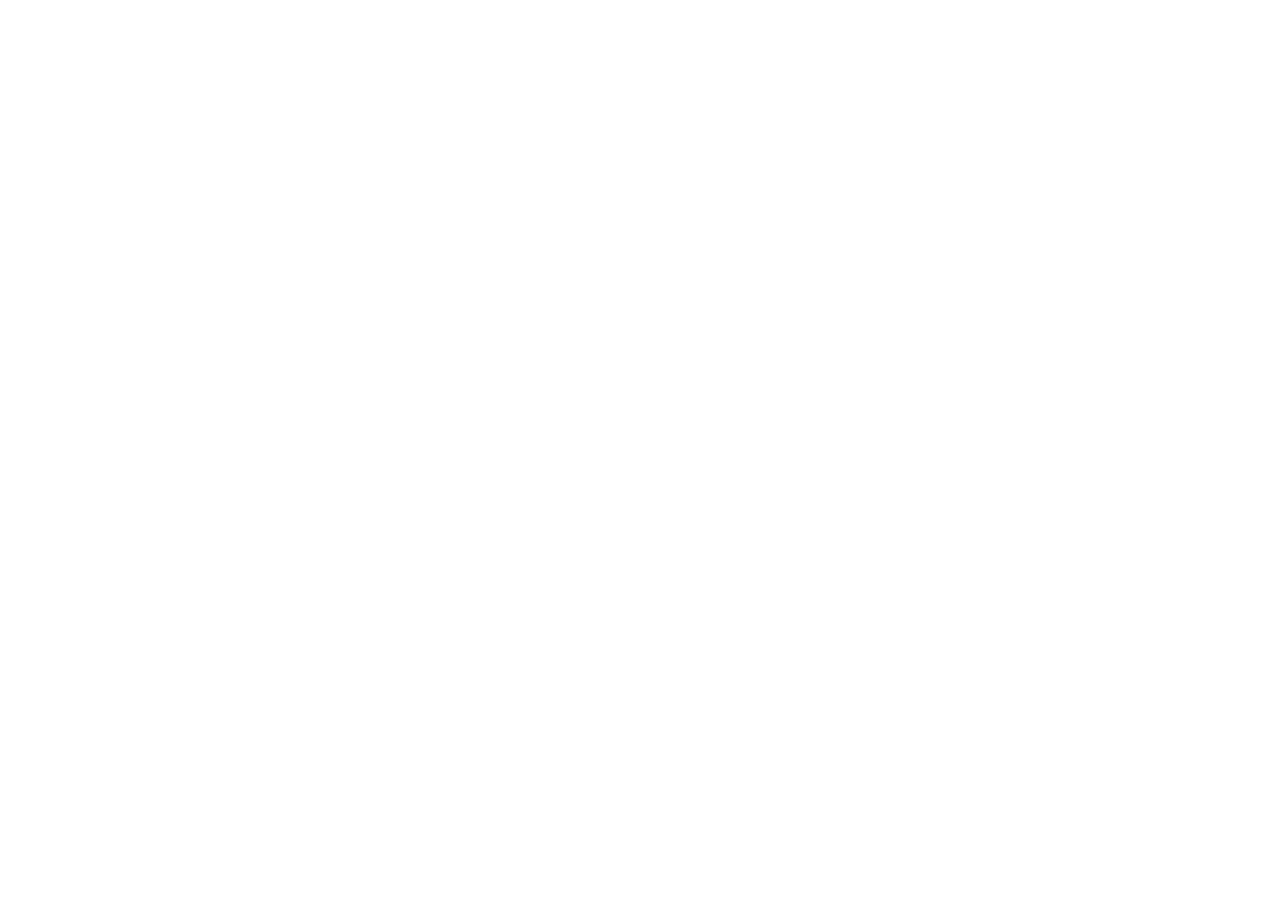
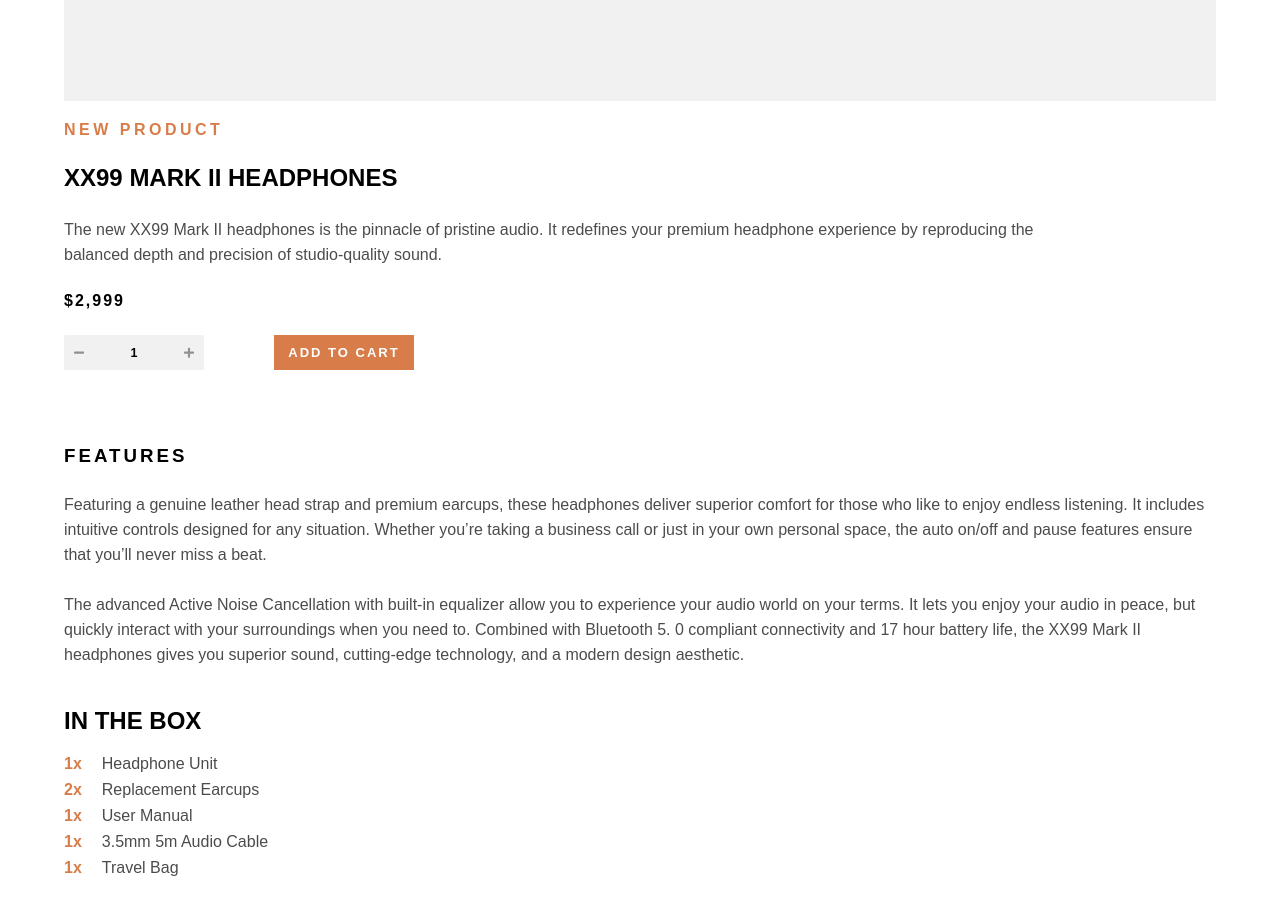
Before and after one commit to Tolubaba/Audiophile-Ecommerce, a React (Vite) app: page /product/1 in a window 1280 px wide. Shown: the part 400-1314 px from the top of the page. Before the commit the page ends 800 px from the top, so only its background shows below. Built offline with nearby package versions, Linux system fonts and the light colour scheme.

Commit message:
added new features

```diff
--- /dev/null
+++ b/src/Component/Addtocart.tsx
@@ -0,0 +1,71 @@
+import React from 'react'
+import styled from 'styled-components'
+import GlobalStyles from './Globalstyles'
+import { useState } from 'react';
+import Amountbuttons from './Amountbuttons';
+
+const Addtocart = () => {
+
+const [amount,setamount]=useState<number>(1)
+
+
+
+const increase=():void =>{
+     setamount((oldamount:number):number=>{
+        let tempamount =oldamount +1;
+        return tempamount
+
+     })
+
+    }
+
+
+const decrease=():void=>{
+    setamount((oldammount:number):number=>{
+        let tempamount= oldammount-1;
+        if(tempamount<1){
+            tempamount=1
+        }
+        return tempamount
+
+    })
+
+    }
+
+
+
+
+  return (
+    <Wrapper>
+        <GlobalStyles/>
+    <Amountbuttons increase={increase} decrease={decrease} amount={amount}/>
+    <div className='addtocart'>
+      <p> add to cart</p>
+    </div>
+    </Wrapper>
+  )
+}
+
+
+const Wrapper=styled.section`
+font-family:var(--fontfamily);
+display:flex;
+justify-content:space-between;
+max-width:350px;
+
+.addtocart{
+  text-transform:uppercase;
+  background: #D87D4A;
+  width:140px;
+  height:35px;
+  color:white;
+  font-weight:700;
+  letter-spacing:2px;
+  font-size:13px;
+  display:flex;
+  justify-content:center;
+  align-items:center;
+}
+
+`
+export default Addtocart
--- /dev/null
+++ b/src/Component/Amountbuttons.tsx
@@ -0,0 +1,55 @@
+import React from 'react'
+import styled from 'styled-components'
+import GlobalStyles from './Globalstyles'
+import { FaMinus } from 'react-icons/fa';
+import { FaPlus } from 'react-icons/fa';
+
+interface Count{
+  increase:()=>void
+  decrease:()=>void
+  amount:number
+}
+
+const Amountbuttons = ({increase,decrease,amount}:Count) => {
+  return (
+    <Wrapper>
+      <GlobalStyles/>
+      <button type='button' className='amount-btn' onClick={decrease}><FaMinus/> </button>
+      <h4 className='amount'>{amount}</h4>
+      <button type='button' className='amount-btn' onClick={increase}>
+        <FaPlus/>
+
+      </button>
+
+    </Wrapper>
+  )
+}
+
+const Wrapper=styled.section`
+background: #F1F1F1;
+height:35px;
+font-family:var(--fontfamily);
+border-radius:2px;
+
+padding: 0 10px;
+display:flex;
+justify-content:space-between;
+align-items:center;
+width:140px;
+    button{
+      background-color:transparent;
+      border:none;
+      cursor:pointer;
+      display:flex;
+      align-items:center;
+      justify-content:center;
+      width:10px;
+      opacity:0.4;
+
+    }
+    h4{
+      font-size:12.5px;
+      font-weight:700;
+    }
+`
+export default Amountbuttons
--- a/src/Component/Product.tsx
+++ b/src/Component/Product.tsx
@@ -11,10 +11,11 @@
     Category:string
     description:string
     img:string
+    newproduct:boolean|null
 
 }
 
-const Product = ({id,name, Category,description,img}:Productlist) => {
+const Product = ({id,name, Category,description,img,newproduct}:Productlist) => {
     const {getsingleproduct}=useProductContext()
 
 
@@ -27,7 +28,9 @@
             <img src={img}/>
         </div>
         <div className='productword'>
-            <h1> new product</h1>
+
+            { newproduct && <h1> new product</h1>}
+
             <h2> {name}</h2>
             <p>{description}</p>
             <Button  url={`/product/${id}`} color='white' background='#D87D4A' border='none' />
--- a/src/Component/index.tsx
+++ b/src/Component/index.tsx
@@ -10,5 +10,6 @@
 import Title from "./Title";
 import Productgroup from "./Productgroup";
 import Product from "./Product";
+import Amountbuttons from "./Amountbuttons";
 
-export {Navbar,Hero,List,Button,Speakerzx9,Speakerzx7,Earphone,Description,Footer,Title,Productgroup,Product}
+export {Navbar,Hero,List,Button,Speakerzx9,Speakerzx7,Earphone,Description,Footer,Title,Productgroup,Product,Amountbuttons}
--- a/src/Context/Productcontext.tsx
+++ b/src/Context/Productcontext.tsx
@@ -19,7 +19,7 @@
 getproduct:(name:string)=>void;
 featuredproduct:Product[]
 getsingleproduct:(id:number |string|undefined)=> void;
-singleproduct:Product []|undefined
+singleproduct?:Product
 
 
 }
@@ -29,7 +29,7 @@
 
     product:Product[],
     featuredproduct:Product[]
-    singleproduct:Product[] |undefined
+    singleproduct?:Product
 
 }
 
@@ -54,16 +54,32 @@
 
 
  export const Productprovider = ({children}:context) => {
-    const initialstate:stateprops={
-        product:[],
-        featuredproduct:[],
-        singleproduct:[]
+    const initialState: stateprops = {
+        product: [],
+        featuredproduct: [],
+        singleproduct: {
+          id: 0,
+          name: "",
+          Category: "",
+          description: "",
+
+          img: "",
+          newproduct:null,
+          images: {
+            image1: "",
+            image2: "",
+            image3: "",
+          },
+          price: "",
+          text: "",
+          data: "",
+          size: [],
+          item: [],
+        },
+      };
 
 
-
-    }
-
-    const [state,dispatch]=useReducer(reducer,initialstate)
+    const [state,dispatch]=useReducer(reducer,initialState)
 
 
     const getproductall=()=>{
--- a/src/Context/Reducer/Productreducer.tsx
+++ b/src/Context/Reducer/Productreducer.tsx
@@ -18,8 +18,7 @@
 
     if(action.type===Reducer_action_tpe.GETSINGLEPRODUCT){
 
-
-     return {...state,singleproduct:state.product.find((item)=>item.id==action.payload)}
+    return {...state,singleproduct:state.product.find((item)=>item.id==action.payload)}
 
 
     }
--- a/src/Data.tsx
+++ b/src/Data.tsx
@@ -10,12 +10,13 @@
       description:
         'The new XX99 Mark II headphones is the pinnacle of pristine audio. It redefines your premium headphone experience by reproducing the balanced depth and precision of studio-quality sound.',
       img: '../assests/xx99-marki2.png',
+      newproduct:true,
       images: {
         image1: '../assests/xx99-user-1.png',
         image2: '../assests/xx99-user-2.png',
         image3: '../assests/xx99-user-3.png',
       },
-      price: '$ 2,999',
+      price: '2999',
       text: 'Featuring a genuine leather head strap and premium earcups, these headphones deliver superior comfort for those who like to enjoy endless listening. It includes intuitive controls designed for any situation. Whether you’re taking a business call or just in your own personal space, the auto on/off and pause features ensure that you’ll never miss a beat.',
 
       data: 'The advanced Active Noise Cancellation with built-in equalizer allow you to experience your audio world on your terms. It lets you enjoy your audio in peace, but quickly interact with your surroundings when you need to. Combined with Bluetooth 5. 0 compliant connectivity and 17 hour battery life, the XX99 Mark II headphones gives you superior sound, cutting-edge technology, and a modern design aesthetic.',
@@ -36,12 +37,13 @@
       description:
         'As the gold standard for headphones, the classic XX99 Mark I offers detailed and accurate audio reproduction for audiophiles, mixing engineers, and music aficionados alike in studios and on the go.',
       img: '../assests/xx99-marki1.png',
+      newproduct:false,
       images: {
         image1: '../assests/mark1-user1.png',
         image2: '../assests/mark2-user2.png',
         image3: '../assests/mark3-user3.png',
       },
-      price: '$ 1,750',
+      price: '1750',
       text: 'As the headphones all others are measured against, the XX99 Mark I demonstrates over five decades of audio expertise, redefining the critical listening experience. This pair of closed-back headphones are made of industrial, aerospace-grade materials to emphasize durability at a relatively light weight of 11 oz.',
       data: 'From the handcrafted microfiber ear cushions to the robust metal headband with inner damping element, the components work together to deliver comfort and uncompromising sound. Its closed-back design delivers up to 27 dB of passive noise cancellation, reducing resonance by reflecting sound to a dedicated absorber. For connectivity, a specially tuned cable is included with a balanced gold connector.',
 
@@ -60,12 +62,13 @@
       description:
         'Enjoy your audio almost anywhere and customize it to your specific tastes with the XX59 headphones. The stylish yet durable versatile wireless headset is a brilliant companion at home or on the move.',
       img: '../assests/xx59.png',
+      newproduct:false,
       images: {
         image1: '../assests/xx59-user1.png',
         image2: '../assests/xx59-user2.png',
         image3: '../assests/xx59-user3.png',
       },
-      price: '$ 899',
+      price: '899',
       text: 'These headphones have been created from durable, high-quality materials tough enough to take anywhere. Its compact folding design fuses comfort and minimalist style making it perfect for travel. Flawless transmission is assured by the latest wireless technology engineered for audio synchronization with videos.',
       data: 'More than a simple pair of headphones, this headset features a pair of built-in microphones for clear, hands-free calling when paired with a compatible smartphone. Controlling music and calls is also intuitive thanks to easy-access touch buttons on the earcups. Regardless of how you use the XX59 headphones, you can do so all day thanks to an impressive 30-hour battery life that can be rapidly recharged via USB-C.',
 
@@ -84,16 +87,17 @@
       description:
         'Upgrade your sound system with the all new ZX9 active speaker. It’s a bookshelf speaker system that offers truly wireless connectivity -- creating new possibilities for more pleasing and practical audio setups.',
       img: '../assests/zx9.png',
+      newproduct:true,
       images: {
         image1: '../assests/zx9-user1.png',
         image2: '../assests/zx9-user2.png',
         image3: '../assests/zx9-user3.png',
       },
-      price: '$ 4,500',
+      price: '4500',
       text: 'Connect via Bluetooth or nearly any wired source. This speaker features optical, digital coaxial, USB Type-B, stereo RCA, and stereo XLR inputs, allowing you to have up to five wired source devices connected for easy switching. Improved bluetooth technology offers near lossless audio quality at up to 328ft (100m).',
       data: 'Discover clear, more natural sounding highs than the competition with ZX9’s signature planar diaphragm tweeter. Equally important is its powerful room-shaking bass courtesy of a 6.5” aluminum alloy bass unit. You’ll be able to enjoy equal sound quality whether in a large room or small den. Furthermore, you will experience new sensations from old songs since it can respond to even the subtle waveforms.',
 
-      size: ['1x', '2x', '1x', '1x', '1x'],
+      size: ['2x', '2x', '1x', '1x', '1x'],
       item: [
         'Speaker Unit',
         'Speaker Cloth Panel',
@@ -109,16 +113,18 @@
       description:
         'Stream high quality sound wirelessly with minimal to no loss. The ZX7 speaker uses high-end audiophile components that represents the top of the line powered speakers for home or studio use.',
       img: '../assests/zx7.png',
+      newproduct:false,
+
       images: {
         image1: '../assests/zx7-user1.png',
         image2: '../assests/zx7-user2.png',
         image3: '../assests/zx7-user3.png',
       },
-      price: '$ 3,500',
+      price: '3,500',
       text: 'Reap the advantages of a flat diaphragm tweeter cone. This provides a fast response rate and excellent high frequencies that lower tiered bookshelf speakers cannot provide. The woofers are made from aluminum that produces a unique and clear sound. XLR inputs allow you to connect to a mixer for more advanced usage.',
       data: 'The ZX7 speaker is the perfect blend of stylish design and high performance. It houses an encased MDF wooden enclosure which minimises acoustic resonance. Dual connectivity allows pairing through bluetooth or traditional optical and RCA input. Switch input sources and control volume at your finger tips with the included wireless remote. This versatile speaker is equipped to deliver an authentic listening experience.',
 
-      size: ['1x', '2x', '1x', '1x', '1x'],
+      size: ['2x', '2x', '1x', '1x', '1x'],
       item: [
         'Speaker Unit',
         'Speaker Cloth Panel',
@@ -134,12 +140,13 @@
       description:
         'Tailor your listening experience with bespoke dynamic drivers from the new YX1 Wireless Earphones. Enjoy incredible high-fidelity sound even in noisy environments with its active noise cancellation feature.',
       img: '../assests/yx1.png',
+      newproduct:true,
       images: {
         image1: '../assests/yx1-user1.png',
         image2: '../assests/yx1-user2.png',
         image3: '../assests/yx1-user3.png',
       },
-      price: '$ 599',
+      price: '599',
       text: 'Experience unrivalled stereo sound thanks to innovative acoustic technology. With improved ergonomics designed for full day wearing, these revolutionary earphones have been finely crafted to provide you with the perfect fit, delivering complete comfort all day long while enjoying exceptional noise isolation and truly immersive sound.',
       data: 'The YX1 Wireless Earphones features customizable controls for volume, music, calls, and voice assistants built into both earbuds. The new 7-hour battery life can be extended up to 28 hours with the charging case, giving you uninterrupted play time. Exquisite craftsmanship with a splash resistant design now available in an all new white and grey color scheme as well as the popular classic black.',
 
--- a/src/Interface.tsx
+++ b/src/Interface.tsx
@@ -10,6 +10,7 @@
     Category:string;
     description:string
     img:string;
+    newproduct:boolean|null
     images:{
         image1:string;
         image2:string;
--- a/src/Pages/Singleproductdetail.tsx
+++ b/src/Pages/Singleproductdetail.tsx
@@ -4,42 +4,209 @@
 import { useParams } from 'react-router-dom';
 import { useProductContext } from '../Context/Productcontext';
 import styled from 'styled-components'
+import GlobalStyles from '../Component/Globalstyles';
+import { formatPrice } from '../helpers';
+import { Price } from '../helpers';
+import Addtocart from '../Component/Addtocart';
 
 const Singleproductdetail = () => {
     const {id}=useParams();
-    const {getsingleproduct,singleproduct}=useProductContext()
-    let single_product
-
+    const {getsingleproduct,singleproduct}=useProductContext();
 
     useEffect(()=>{
-        getsingleproduct(id)
-
+      getsingleproduct(id)
     },[id])
-
-    if(singleproduct){
-     single_product=Object.values(singleproduct)
-    }
 
 
     if(singleproduct){
-      return (
-        <Wrapper>
-            <h1> toluwase</h1>
-            {single_product?.map((item)=>{
-              console.log(item.name)
+      const {id,name,Category,description,img,images,price,newproduct,text,data,size,item}=singleproduct
+      let numberprice= parseInt(price)
 
-                return <div key={item.id}>
-                    {item.Category} </div>
-            })}
+      console.log(singleproduct)
+      console.log(newproduct)
+      console.log(numberprice)
+      const newprice: Price = {
+        newprice: numberprice, // Your numeric value representing the price
+      };
 
-        </Wrapper>
-      )
+
+
+
+      return <Wrapper>
+        <GlobalStyles/>
+        <div className='goback'>
+        <Link to='/'> Go Back</Link>
+
+        </div>
+
+        <article>
+          <div className='firstimage'>
+            <img src={img}/>
+
+          </div>
+
+
+
+          <div className='second'>
+
+          {
+            newproduct && <p className='newproduct'> new product</p>
+
+          }
+          <h2>
+          {name}
+          </h2>
+          <p className='description'>{description}</p>
+
+          <p className='price'>{formatPrice(newprice)}</p>
+          <Addtocart/>
+
+          <div className='featureword'>
+
+
+            <div className='featurefirst'>
+
+              <h3> features</h3>
+              <p>{text}</p>
+              <p>{data}</p>
+            </div>
+
+            <div className='box'>
+              <h2> in the box</h2>
+              <div className='sizebox'>
+            <span className='sizes'> {size.map((item)=>{
+              return <p className='word'>
+              {item}
+              </p>
+            })}</span>
+            <span className='list'> {item.map((item)=>{
+              return <p className='word'>
+              {item}
+              </p>
+            })}</span>
+
+              </div>
+
+            </div>
+
+
+          </div>
+
+
+
+          </div>
+
+
+
+        </article>
+
+    </Wrapper>
     }
 
 
 }
 
 const Wrapper=styled.section`
+font-family:var(--fontfamily);
+width:90%;
+margin:0 auto;
+margin-bottom:100px;
+
+.goback{
+  padding:10px 0;
+  a{
+    text-decoration:none;
+    color:black;
+    opacity:0.7;
+  }
+
+
+}
+
+.firstimage{
+  background: #F1F1F1;
+  display:flex;
+  justify-content:center;
+  align-items:center;
+  height:50vh;
+  img{
+    width:180px;
+  }
+}
+
+.second{
+  margin-top:20px;
+  display:flex;
+  flex-direction:column;
+  gap:25px;
+}
+.newproduct{
+    text-transform:uppercase;
+   color:#D87D4A;
+    letter-spacing:3.5px;
+    font-weight:700;
+
+}
+
+.price{
+  font-weight:700;
+  letter-spacing:2px;
+}
+
+.description{
+  width:85%;
+  line-height:25px;
+  opacity:0.7;
+
+}
+
+.featureword{
+  margin-top:50px;
+
+  h3{
+    text-transform:uppercase;
+    letter-spacing:3px;
+    font-weight:700;
+  }
+}
+
+.featurefirst{
+   display:flex;
+   flex-direction:column;
+   gap:25px;
+   p{
+    line-height:25px;
+    opacity:0.7;
+   }
+}
+
+.box{
+  margin-top:40px;
+  h2{
+    text-transform:uppercase;
+  }
+}
+
+.sizebox{
+  display:flex;
+  gap:20px;
+  margin-top:20px;
+  .word{
+    margin-bottom:8px;
+
+  }
+  .sizes{
+
+    font-weight:700;
+    color:#D87D4A;
+
+  }
+  .list{
+    opacity:0.7;
+  }
+
+}
+
 
 `
 
--- /dev/null
+++ b/src/helpers.tsx
@@ -0,0 +1,16 @@
+
+ export interface Price{
+    newprice:number
+}
+
+export const formatPrice = ({newprice}:Price) => {
+    const newnumber=Intl.NumberFormat('en-US',{
+        style:'currency',
+        currency:'USD',
+        minimumFractionDigits: 0,
+        maximumFractionDigits: 0,
+
+
+    }).format(newprice)
+    return newnumber;
+}
```
Also changed, not shown: src/Component/Navbar.tsx (+8 -28 lines).
